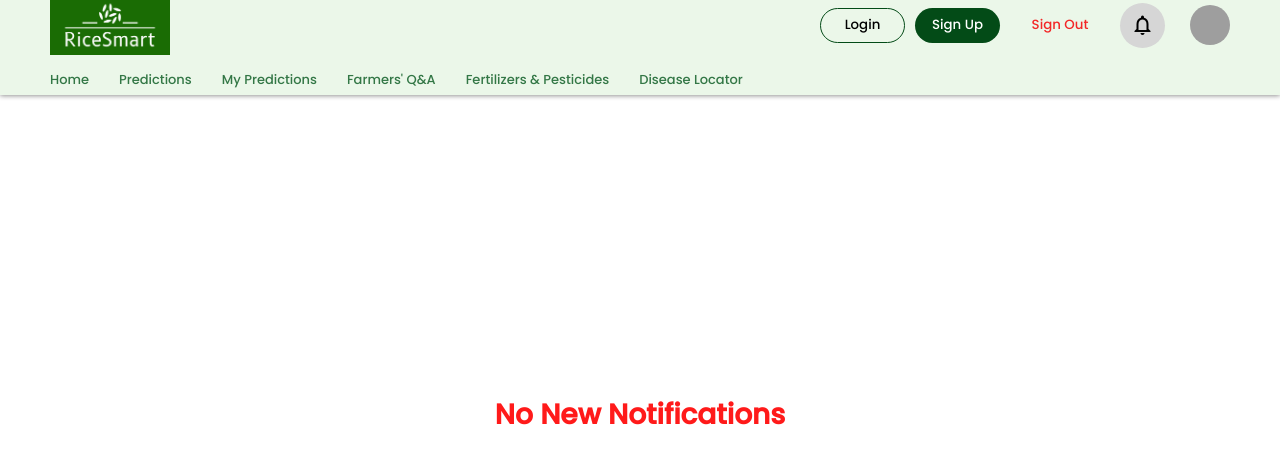
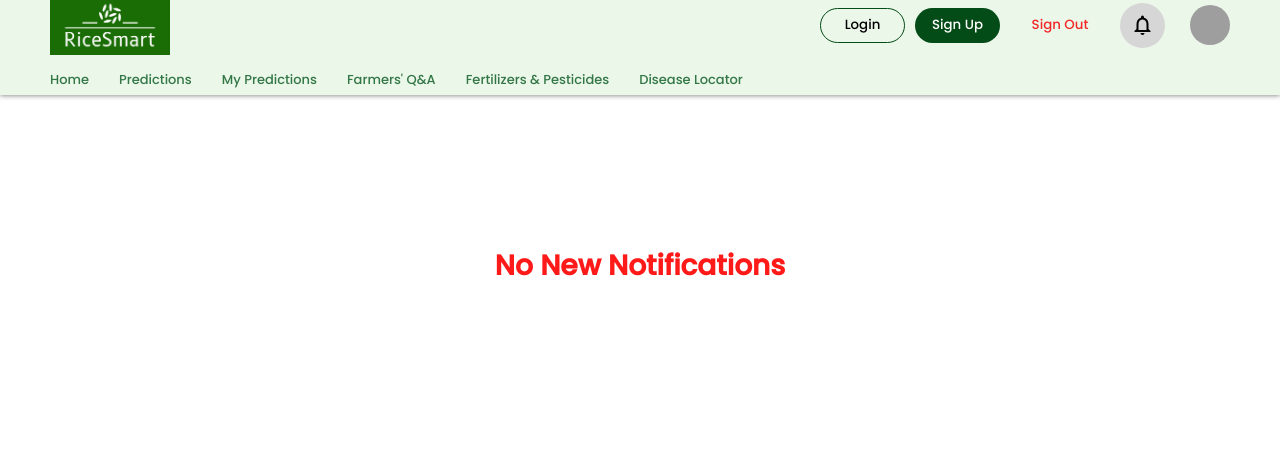
Before and after one commit to ChirathiSomadasa/RiceSmart, a React (Create React App) app in the folder client/: page /notification in a window 1280 px wide. Shown: the top 464 px of the page. Built offline with nearby package versions, Linux system fonts and the light colour scheme; grey boxes are pictures that could not be loaded.

Commit message:
Update NotificationBell.css

```diff
--- a/client/src/pages/map/NotificationBell.css
+++ b/client/src/pages/map/NotificationBell.css
@@ -28,10 +28,10 @@
 .notification-list-container {
   /* border: 2px solid #ccc;
   border-radius: 10px;
-  padding: 20px;
-  margin: 50px;*/
+  padding: 20px;*/
+  margin: 50px 0 30px 0;
   width: auto;
-  height: 80vh;
+  height: auto;
   display: flex;
   justify-content: center;
   align-items: center;
```
